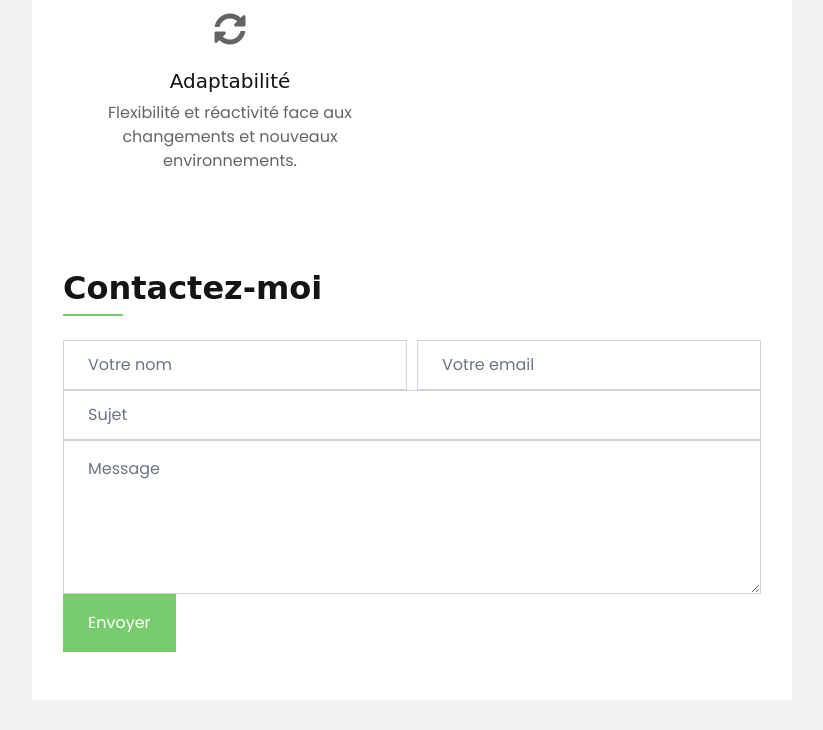
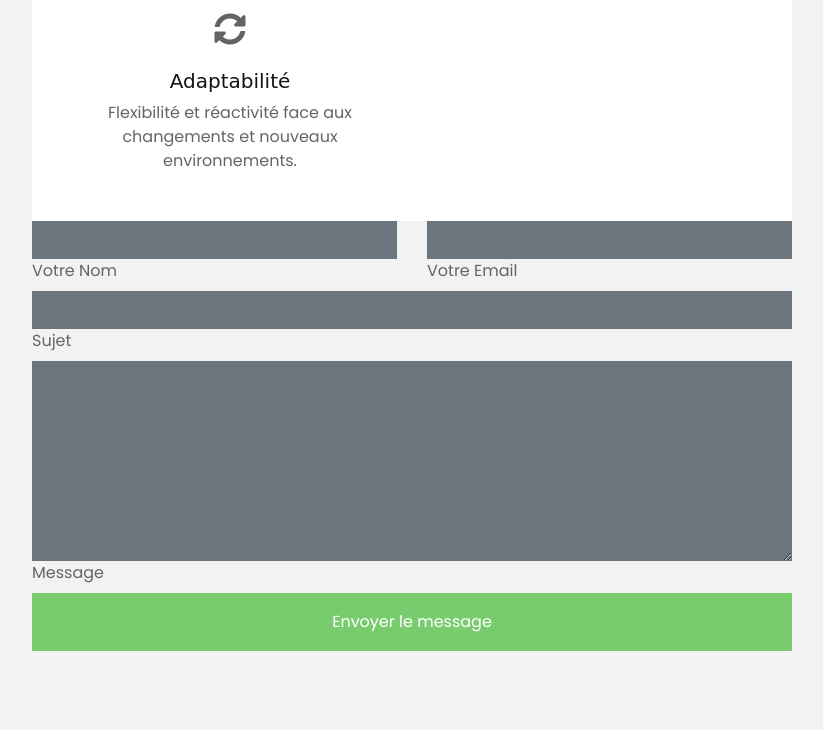
Before and after one commit to wahiba177/mon-portfolio, a plain HTML site: page index.html in a window 1280 px wide. Shown: the part 4732-5462 px from the top of the page, without its empty margins (418-1241 px from the left). After the commit the page ends 5413 px from the top, so only its background shows below. Drawn offline with Linux system fonts and the light colour scheme; a web font is replaced by a local one.

Commit message:
Update index.html

```diff
--- a/index.html
+++ b/index.html
@@ -255,36 +255,56 @@
       </section>
 
 
-      <!-- CONTACT -->
-      <section class="container bg-white py-5" id="contact">
-        <div class="row px-3">
-          <div class="col-12">
-            <h2 class="title position-relative pb-2 mb-4">Contactez-moi</h2>
-          </div>
-          <div class="col-12">
-            <div class="contact-form">
-              <form name="sentMessage" id="contactForm" novalidate>
-                <div class="form-row">
-                  <div class="control-group col-sm-6">
-                    <input type="text" class="form-control p-4" id="name" placeholder="Votre nom" required>
-                  </div>
-                  <div class="control-group col-sm-6">
-                    <input type="email" class="form-control p-4" id="email" placeholder="Votre email" required>
-                  </div>
+      <!--
+            ================================================================
+            MODIFICATION À FAIRE CI-DESSOUS :
+            Remplacez "VOTRE_URL_PERSONNELLE_FORMSPREE" par le lien que vous
+            avez copié depuis le site de Formspree.
+            ================================================================
+        -->
+        <form id="contactForm" action="https://formspree.io/f/manlgjrr" method="POST">
+            <div class="row g-3">
+                <!-- Champ : Nom -->
+                <div class="col-md-6">
+                    <div class="form-floating">
+                        <input type="text" class="form-control border-0 bg-secondary" id="name" name="name" placeholder="Votre Nom" required>
+                        <label for="name">Votre Nom</label>
+                    </div>
                 </div>
-                <div class="control-group">
-                  <input type="text" class="form-control p-4" id="subject" placeholder="Sujet" required>
+
+                <!-- Champ : Email -->
+                <div class="col-md-6">
+                    <div class="form-floating">
+                        <input type="email" class="form-control border-0 bg-secondary" id="email" name="email" placeholder="Votre Email" required>
+                        <label for="email">Votre Email</label>
+                    </div>
                 </div>
-                <div class="control-group">
-                  <textarea class="form-control py-3 px-4" rows="5" id="message" placeholder="Message" required></textarea>
+
+                <!-- Champ : Sujet -->
+                <div class="col-12">
+                    <div class="form-floating">
+                        <input type="text" class="form-control border-0 bg-secondary" id="subject" name="subject" placeholder="Sujet" required>
+                        <label for="subject">Sujet</label>
+                    </div>
                 </div>
-                <button class="btn btn-primary py-3 px-4" type="submit">Envoyer</button>
-              </form>
+
+                <!-- Champ : Message -->
+                <div class="col-12">
+                    <div class="form-floating">
+                        <textarea class="form-control border-0 bg-secondary" placeholder="Laissez votre message ici" id="message" name="message" style="height: 200px" required></textarea>
+                        <label for="message">Message</label>
+                    </div>
+                </div>
+
+                <!-- Bouton d'envoi -->
+                <div class="col-12">
+                    <button class="btn btn-primary w-100 py-3" type="submit">Envoyer le message</button>
+                </div>
             </div>
-          </div>
-        </div>
-      </section>
-
+        </form>
+        <!-- Fin du formulaire -->
+    </div>
+</section>
     </div>
   </div>
 </body>
```
